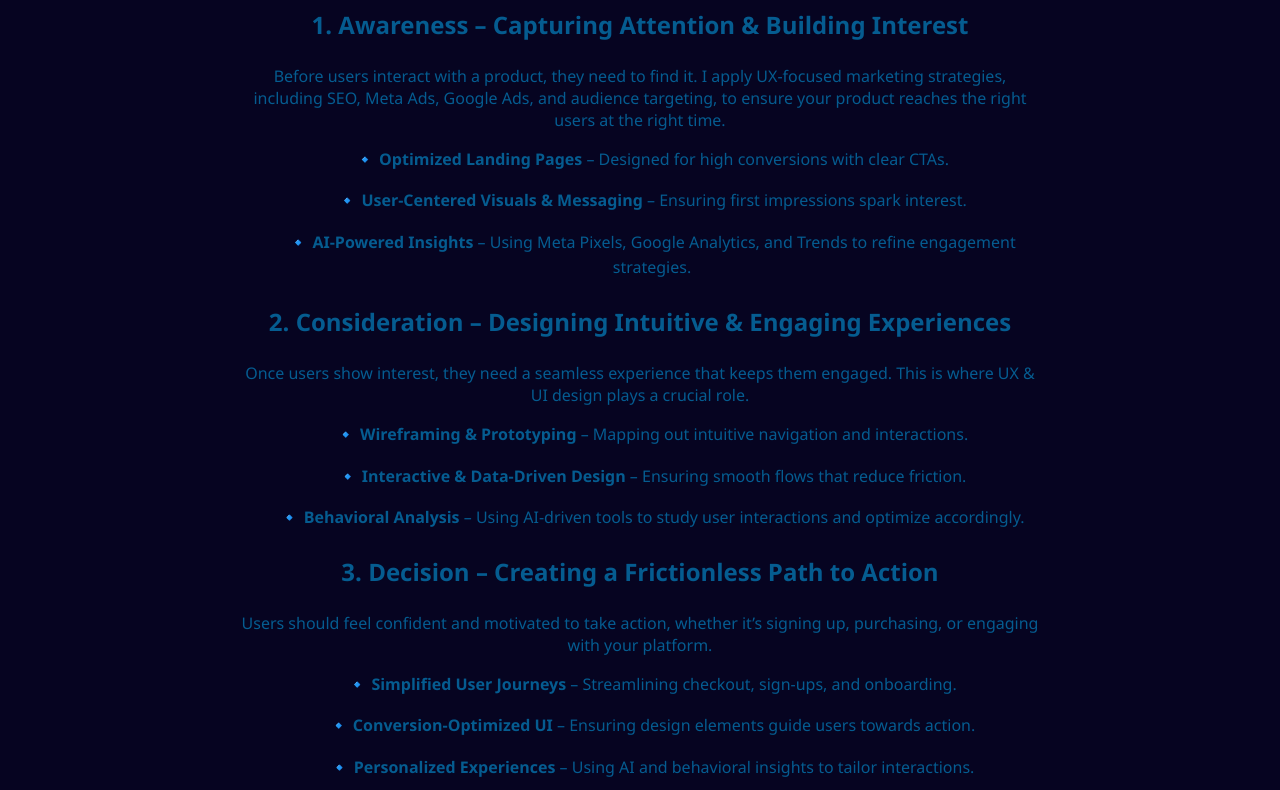
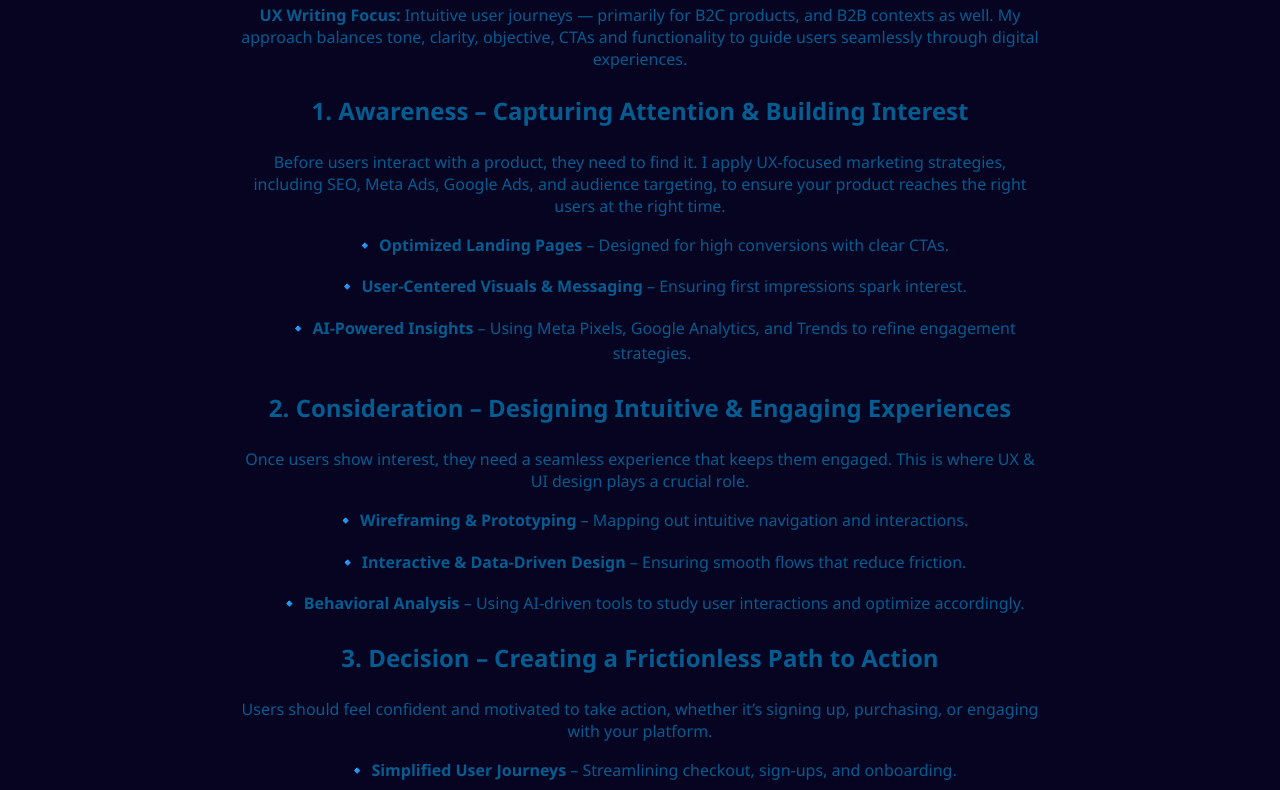
Before and after one commit to zallowh/zallowh-portfolio, a plain HTML site: page cardTwo.html in a window 1280 px wide. Shown: the part 153-943 px from the top of the page. Drawn offline with Linux system fonts and the light colour scheme.

Commit message:
Update cardTwo.html
update

```diff
--- a/cardTwo.html
+++ b/cardTwo.html
@@ -18,6 +18,7 @@
       </div>
       <section id="customer-journey">
         <h2>How My Expertise Enhances the Customer Journey</h2>
+          <p><strong>UX Writing Focus: </strong>Intuitive user journeys — primarily for B2C products, and B2B contexts as well. My approach balances tone, clarity, objective, CTAs and functionality to guide users seamlessly through digital experiences.</p>
 
         <div class="journey-step">
             <h3>1. Awareness – Capturing Attention & Building Interest</h3>
```
